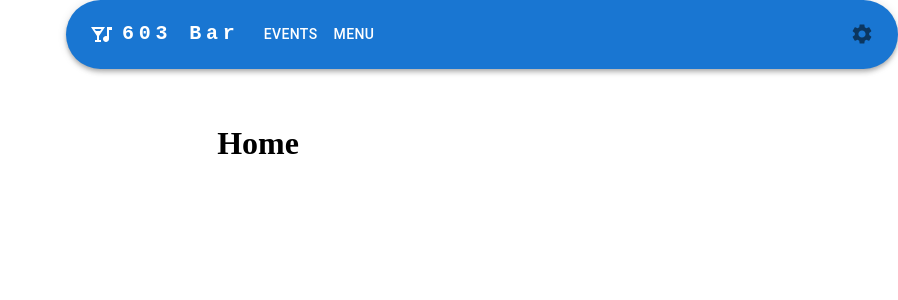
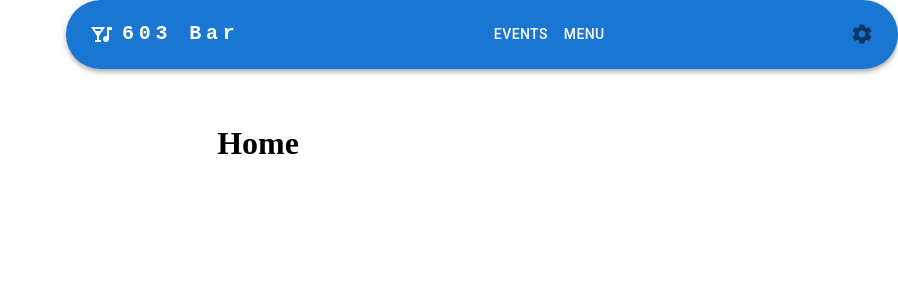
Before and after one commit to TimL94/BlockBudsters, a React (Vite) app in the folder client/: page / in a window 1280 px wide. Shown: the top 300 px of the page, without its empty margins (382-1280 px from the left). Built offline with nearby package versions, Linux system fonts and the light colour scheme.

Commit message:
centering appbar

```diff
--- a/client/src/components/Navbar.jsx
+++ b/client/src/components/Navbar.jsx
@@ -26,7 +26,7 @@ import {
   Settings as SettingsIcon,
   MoveToInbox as InboxIcon,
   Mail as MailIcon,
-  RestaurantMenu as RestarauntMenuIcon,
+  RestaurantMenu as RestaurantMenuIcon,
   Event as EventIcon,
   LocalPizza as PizzaIcon,
   EditCalendar as BookingIcon,
@@ -61,12 +61,12 @@ function ResponsiveAppBar() {
     <Box sx={{ width: 250 }} role="presentation" onClick={toggleDrawer(false)}>
       <List>
         <ListItem disablePadding>
-          <ListItemButton >
+          <ListItemButton>
             <ListItemIcon>
               <EventIcon />
             </ListItemIcon>
             <ListItemText>
-              <Link href='/Events' sx={{textDecoration:'none', color:'inherit'}}>
+              <Link href='/Events' sx={{ textDecoration: 'none', color: 'inherit' }}>
                 Events
               </Link>
             </ListItemText>
@@ -75,10 +75,10 @@ function ResponsiveAppBar() {
         <ListItem disablePadding>
           <ListItemButton>
             <ListItemIcon>
-              <RestarauntMenuIcon />
+              <RestaurantMenuIcon />
             </ListItemIcon>
             <ListItemText>
-            <Link href='/Menu' sx={{textDecoration:'none', color:'inherit'}}>
+              <Link href='/Menu' sx={{ textDecoration: 'none', color: 'inherit' }}>
                 Menu
               </Link>
             </ListItemText>
@@ -90,12 +90,12 @@ function ResponsiveAppBar() {
 
       <List>
         <ListItem disablePadding>
-          <ListItemButton >
+          <ListItemButton>
             <ListItemIcon>
               <PizzaIcon />
             </ListItemIcon>
             <ListItemText>
-              <Link href='/Order' sx={{textDecoration:'none', color:'inherit'}}>
+              <Link href='/Order' sx={{ textDecoration: 'none', color: 'inherit' }}>
                 Order Online
               </Link>
             </ListItemText>
@@ -107,7 +107,7 @@ function ResponsiveAppBar() {
               <BookingIcon />
             </ListItemIcon>
             <ListItemText>
-            <Link href='/Booking' sx={{textDecoration:'none', color:'inherit'}}>
+              <Link href='/Booking' sx={{ textDecoration: 'none', color: 'inherit' }}>
                 Booking
               </Link>
             </ListItemText>
@@ -124,7 +124,7 @@ function ResponsiveAppBar() {
               <ContactIcon />
             </ListItemIcon>
             <ListItemText>
-            <Link href='/Contact' sx={{textDecoration:'none', color:'inherit'}}>
+              <Link href='/Contact' sx={{ textDecoration: 'none', color: 'inherit' }}>
                 Contact
               </Link>
             </ListItemText>
@@ -136,7 +136,7 @@ function ResponsiveAppBar() {
 
   return (
     <Box sx={{ display: 'flex', justifyContent: 'center', width: '100%' }}>
-      <AppBar position="fixed" sx={{ maxWidth: { mb: '100vw', md: '65vw' }, borderRadius: 10, margin: 'auto'}}>
+      <AppBar position="fixed" sx={{ maxWidth: { xs: '100vw', md: '65vw' }, borderRadius: 10, margin: 'auto' }}>
         <Container maxWidth="xl">
           <Toolbar disableGutters>
             <NightlifeIcon sx={{ display: { xs: 'none', md: 'flex' }, mr: 1 }} />
@@ -185,7 +185,7 @@ function ResponsiveAppBar() {
             >
               603 Bar
             </Typography>
-            <Box sx={{ flexGrow: 1, display: { xs: 'none', md: 'flex' } }}>
+            <Box sx={{ flexGrow: 1, display: { xs: 'none', md: 'flex' }, justifyContent: 'center' }}>
               {pages.map((page) => (
                 <Button
                   key={page}
```
